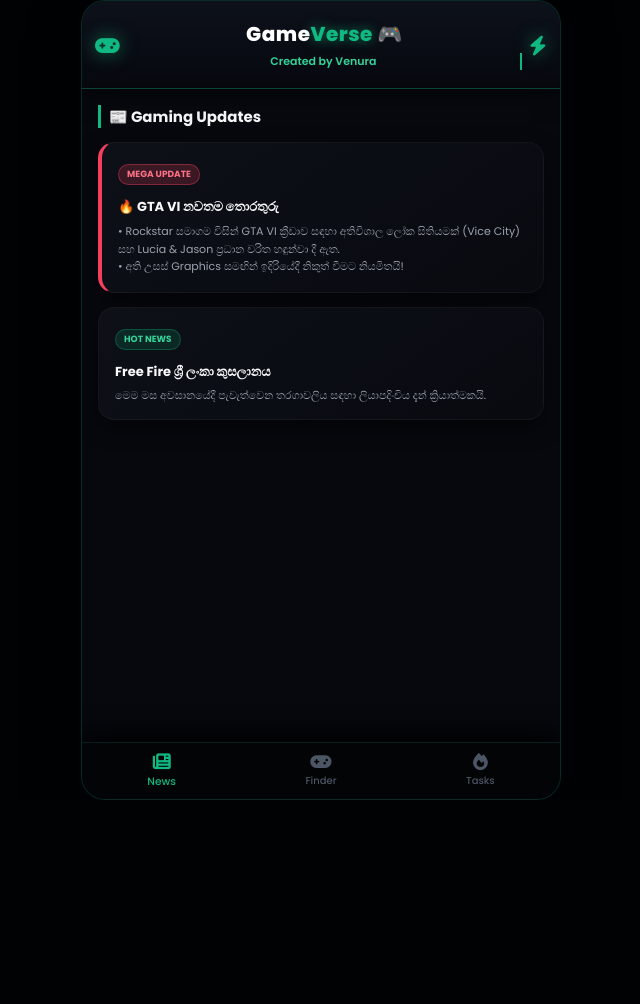
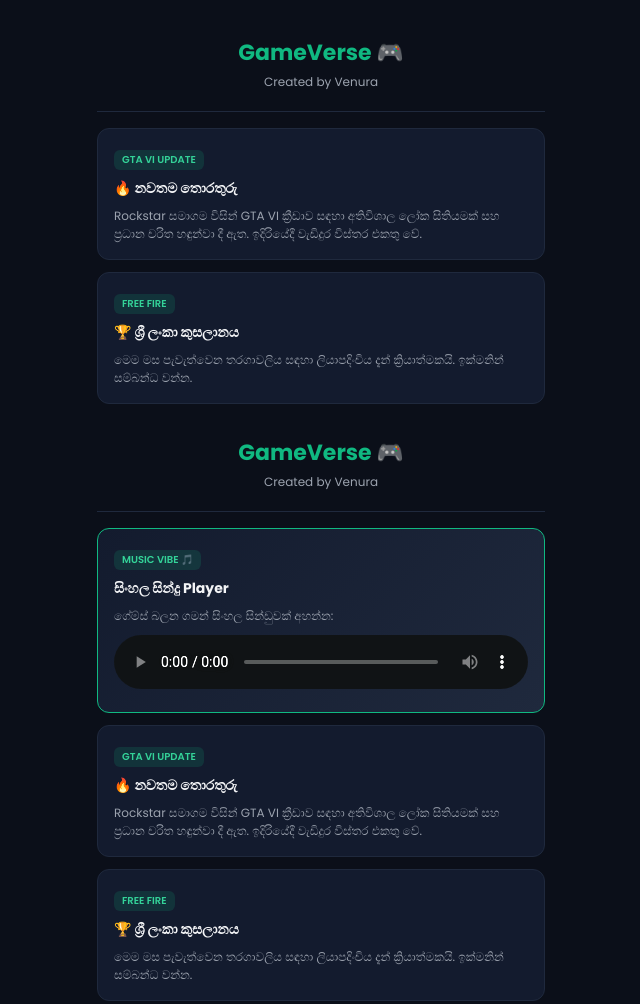
Before and after one commit to venurabashitha48-cyber/gameverse, a plain HTML site: page index.html in a window 1280 px wide. Shown: the whole page, without its empty margins (319-959 px from the left). Before the commit the page ends 800 px from the top, so only its background shows below. Drawn offline with Linux system fonts and the light colour scheme.

Commit message:
Update index.html

```diff
--- a/index.html
+++ b/index.html
@@ -3,9 +3,8 @@
 <head>
     <meta charset="UTF-8">
     <meta name="viewport" content="width=device-width, initial-scale=1.0, maximum-scale=1.0, user-scalable=no">
-    <title>GameVerse - By Venura</title>
-    <link href="https://fonts.googleapis.com/css2?family=Poppins:wght@400;500;600;700;800&display=swap" rel="stylesheet">
-    <link rel="stylesheet" href="https://cdnjs.cloudflare.com/ajax/libs/font-awesome/6.4.0/css/all.min.css">
+    <title>GameVerse - Venura</title>
+    <link href="https://fonts.googleapis.com/css2?family=Poppins:wght@400;500;600;700&display=swap" rel="stylesheet">
 
     <style>
         * {
@@ -16,306 +15,202 @@
         }
 
         body {
-            width: 100vw;
-            min-height: 100vh;
-            background-color: #010204;
+            background-color: #0b0f19;
             color: #ffffff;
-            display: flex;
-            justify-content: center;
-            align-items: center;
-            overflow-x: hidden;
-        }
-
-        .app-container {
-            width: 100%;
+            padding: 16px;
             max-width: 480px;
-            background: #06080e;
-            border-radius: 24px;
-            box-shadow: 0 20px 50px rgba(0, 0, 0, 0.95);
-            overflow: hidden;
-            border: 1px solid rgba(16, 185, 129, 0.2);
-            display: flex;
-            flex-direction: column;
-            height: 100vh;
-            max-height: 850px;
-            position: relative;
+            margin: 0 auto;
         }
 
         header {
-            background: linear-gradient(180deg, #0d111a, #06080e);
-            padding: 18px 14px;
             text-align: center;
-            border-bottom: 1px solid rgba(16, 185, 129, 0.3);
-            box-shadow: 0 4px 20px rgba(0, 0, 0, 0.6);
-            display: flex;
-            align-items: center;
-            justify-content: space-between;
-        }
-
-        .header-robot {
-            font-size: 18px;
-            color: #10b981;
-            filter: drop-shadow(0 0 8px rgba(16, 185, 129, 0.6));
-            animation: pulseRobot 2s infinite;
-        }
-
-        @keyframes pulseRobot {
-            0%, 100% { transform: scale(1); opacity: 0.8; }
-            50% { transform: scale(1.1); opacity: 1; }
-        }
-
-        .header-center {
-            flex: 1;
-            padding: 0 8px;
+            padding: 20px 0;
+            border-bottom: 1px solid #1f293d;
+            margin-bottom: 16px;
         }
 
         header h1 {
-            font-size: 20px;
-            color: #ffffff;
-            font-weight: 800;
-            letter-spacing: 0.5px;
-            margin-bottom: 4px;
-        }
-
-        header h1 span {
+            font-size: 22px;
             color: #10b981;
-            text-shadow: 0 0 12px rgba(16, 185, 129, 0.6);
-        }
-
-        /* Typing Animation for Venura */
-        .typing-container {
-            font-size: 11px;
-            color: #34d399;
-            font-weight: 600;
-            white-space: nowrap;
-            overflow: hidden;
-            border-right: 2px solid #10b981;
-            width: 0;
-            margin: 0 auto;
-            animation: typing 3s steps(25, end) forwards, blink 0.75s step-end infinite;
-        }
-
-        @keyframes typing {
-            from { width: 0; }
-            to { width: 100%; }
-        }
-
-        @keyframes blink {
-            from, to { border-color: transparent; }
-            50% { border-color: #10b981; }
-        }
-
-        .content-body {
-            flex: 1;
-            overflow-y: auto;
-            padding: 16px;
-            padding-bottom: 85px;
-        }
-
-        .tab-content {
-            display: none;
-            opacity: 0;
-            transform: translateY(10px);
-            transition: all 0.3s ease-in-out;
-        }
-
-        .tab-content.active {
-            display: block;
-            opacity: 1;
-            transform: translateY(0);
-        }
-
-        h2 {
-            font-size: 15px;
-            margin-bottom: 14px;
-            color: #f3f4f6;
-            border-left: 3px solid #10b981;
-            padding-left: 8px;
             font-weight: 700;
         }
 
+        header p {
+            font-size: 12px;
+            color: #9ca3af;
+            margin-top: 4px;
+        }
+
         .card {
-            background: linear-gradient(145deg, #0d1017, #080a10);
+            background: #131b2e;
             padding: 16px;
-            border-radius: 16px;
-            margin-bottom: 14px;
-            border: 1px solid rgba(255, 255, 255, 0.04);
-            box-shadow: 0 8px 20px rgba(0, 0, 0, 0.5);
+            border-radius: 12px;
+            margin-bottom: 12px;
+            border: 1px solid #1f293d;
+        }
+
+        .card h3 {
+            font-size: 14px;
+            color: #f3f4f6;
+            margin-bottom: 8px;
+        }
+
+        .card p {
+            font-size: 12px;
+            color: #9ca3af;
+            line-height: 1.5;
         }
 
         .badge {
             background: rgba(16, 185, 129, 0.15);
             color: #34d399;
-            border: 1px solid rgba(16, 185, 129, 0.3);
-            padding: 3px 8px;
-            border-radius: 20px;
-            font-size: 9px;
-            font-weight: 700;
+            padding: 2px 8px;
+            border-radius: 6px;
+            font-size: 10px;
+            font-weight: 600;
             display: inline-block;
             margin-bottom: 8px;
-        }
-
-        select, input {
-            width: 100%;
-            padding: 11px;
-            background: #030406;
-            border: 1px solid #1a2234;
-            color: white;
-            border-radius: 10px;
-            margin-bottom: 12px;
-            outline: none;
-            font-size: 12px;
-        }
-
-        .btn {
-            background: linear-gradient(135deg, #10b981, #047857);
-            color: white;
-            border: none;
-            padding: 12px;
-            border-radius: 10px;
-            cursor: pointer;
-            font-weight: 700;
-            width: 100%;
-            font-size: 12px;
-            box-shadow: 0 4px 15px rgba(16, 185, 129, 0.25);
-        }
-
-        nav {
-            position: absolute;
-            bottom: 0;
-            left: 0;
-            width: 100%;
-            background: #030406;
-            display: flex;
-            justify-content: space-around;
-            padding: 10px 0;
-            border-top: 1px solid rgba(16, 185, 129, 0.15);
-            z-index: 1000;
-            box-shadow: 0 -10px 25px rgba(0, 0, 0, 0.9);
-        }
-
-        nav button {
-            background: none;
-            border: none;
-            color: #4b5563;
-            font-size: 10px;
-            display: flex;
-            flex-direction: column;
-            align-items: center;
-            cursor: pointer;
-            flex: 1;
-            font-weight: 500;
-            transition: 0.2s;
-        }
-
-        nav button i {
-            font-size: 17px;
-            margin-bottom: 3px;
-        }
-
-        nav button.active, nav button:hover {
-            color: #10b981;
-            transform: scale(1.06);
         }
     </style>
 </head>
 <body>
 
-    <div class="app-container">
-
     <header>
-            <i class="fa-solid fa-gamepad header-robot"></i>
-            <div class="header-center">
-                <h1>Game<span>Verse</span> 🎮</h1>
-                <div class="typing-container">Created by Venura</div>
-            </div>
-            <i class="fa-solid fa-bolt header-robot"></i>
+        <h1>GameVerse 🎮</h1>
+        <p>Created by Venura</p>
     </header>
 
-        <div class="content-body">
-
-            <!-- NEWS TAB -->
-            <div id="tab-news" class="tab-content active">
-                <h2>📰 Gaming Updates</h2>
-
-                <div class="card" style="border-left: 4px solid #f43f5e;">
-                    <span class="badge" style="background: rgba(244, 63, 94, 0.2); color: #fb7185; border-color: rgba(244, 63, 94, 0.4);">MEGA UPDATE</span>
-                    <h3 style="font-size: 13px; margin-top: 4px; color:#f8fafc;">🔥 GTA VI නවතම තොරතුරු</h3>
-                    <p style="font-size: 11px; color: #9ca3af; margin-top: 6px; line-height: 1.6;">
-                        • Rockstar සමාගම විසින් GTA VI ක්‍රීඩාව සඳහා අතිවිශාල ලෝක සිතියමක් (Vice City) සහ Lucia & Jason ප්‍රධාන චරිත හඳුන්වා දී ඇත.<br>
-                        • අති උසස් Graphics සමඟින් ඉදිරියේදී නිකුත් වීමට නියමිතයි!
-                    </p>
+    <div class="card">
+        <span class="badge">GTA VI UPDATE</span>
+        <h3>🔥 නවතම තොරතුරු</h3>
+        <p>Rockstar සමාගම විසින් GTA VI ක්‍රීඩාව සඳහා අතිවිශාල ලෝක සිතියමක් සහ ප්‍රධාන චරිත හඳුන්වා දී ඇත. ඉදිරියේදී වැඩිදුර විස්තර එකතු වේ.</p>
     </div>
 
     <div class="card">
-                    <span class="badge">HOT NEWS</span>
-                    <h3 style="font-size: 13px; margin-top: 4px; color:#f8fafc;">Free Fire ශ්‍රී ලංකා කුසලානය</h3>
-                    <p style="font-size: 11px; color: #9ca3af; margin-top: 5px; line-height: 1.5;">මෙම මස අවසානයේදී පැවැත්වෙන තරගාවලිය සඳහා ලියාපදිංචිය දැන් ක්‍රියාත්මකයි.</p>
-                </div>
+        <span class="badge">FREE FIRE</span>
+        <h3>🏆 ශ්‍රී ලංකා කුසලානය</h3>
+        <p>මෙම මස පැවැත්වෙන තරගාවලිය සඳහා ලියාපදිංචිය දැන් ක්‍රියාත්මකයි. ඉක්මනින් සම්බන්ධ වන්න.</p>
     </div>
 
-            <!-- FINDER TAB -->
-            <div id="tab-finder" class="tab-content">
-                <h2>🎮 Phone Game Finder</h2>
-                <div class="card">
-                    <label>ඔබේ Phone එකේ RAM ප්‍රමාණය:</label>
-                    <select id="ram-val">
-                        <option value="2">2 GB RAM (Low-End)</option>
-                        <option value="4">4 GB RAM (Mid-Range)</option>
-                        <option value="8">8 GB හෝ වැඩි (Pro/High-End)</option>
-                    </select>
+</body>
+</html>
+<!DOCTYPE html>
+<html lang="si">
+<head>
+    <meta charset="UTF-8">
+    <meta name="viewport" content="width=device-width, initial-scale=1.0, maximum-scale=1.0, user-scalable=no">
+    <title>GameVerse - Venura</title>
+    <link href="https://fonts.googleapis.com/css2?family=Poppins:wght@400;500;600;700&display=swap" rel="stylesheet">
 
-                    <button class="btn" onclick="findGames()">ගැලපෙන Games සොයන්න</button>
-                </div>
-                <div id="finder-results"></div>
+    <style>
+        * {
+            margin: 0;
+            padding: 0;
+            box-sizing: border-box;
+            font-family: 'Poppins', sans-serif;
+        }
+
+        body {
+            background-color: #0b0f19;
+            color: #ffffff;
+            padding: 16px;
+            max-width: 480px;
+            margin: 0 auto;
+        }
+
+        header {
+            text-align: center;
+            padding: 20px 0;
+            border-bottom: 1px solid #1f293d;
+            margin-bottom: 16px;
+        }
+
+        header h1 {
+            font-size: 22px;
+            color: #10b981;
+            font-weight: 700;
+        }
+
+        header p {
+            font-size: 12px;
+            color: #9ca3af;
+            margin-top: 4px;
+        }
+
+        .card {
+            background: #131b2e;
+            padding: 16px;
+            border-radius: 12px;
+            margin-bottom: 12px;
+            border: 1px solid #1f293d;
+        }
+
+        .card h3 {
+            font-size: 14px;
+            color: #f3f4f6;
+            margin-bottom: 8px;
+        }
+
+        .card p {
+            font-size: 12px;
+            color: #9ca3af;
+            line-height: 1.5;
+        }
+
+        .badge {
+            background: rgba(16, 185, 129, 0.15);
+            color: #34d399;
+            padding: 2px 8px;
+            border-radius: 6px;
+            font-size: 10px;
+            font-weight: 600;
+            display: inline-block;
+            margin-bottom: 8px;
+        }
+
+        /* Music Player Style */
+        .music-player {
+            background: linear-gradient(135deg, #131b2e, #1f293d);
+            border: 1px solid #10b981;
+        }
+
+        audio {
+            width: 100%;
+            margin-top: 10px;
+            outline: none;
+            filter: invert(100%) hue-rotate(180deg) brightness(1.5);
+        }
+    </style>
+</head>
+<body>
+
+    <header>
+        <h1>GameVerse 🎮</h1>
+        <p>Created by Venura</p>
+    </header>
+
+    <!-- MUSIC PLAYER SECTION -->
+    <div class="card music-player">
+        <span class="badge">MUSIC VIBE 🎵</span>
+        <h3>සිංහල සින්දු Player</h3>
+        <p>ගේම්ස් බලන ගමන් සිංහල සින්ඩුවක් අහන්න:</p>
+        <audio controls>
+            <source src="https://www.soundhelix.examples/examples/mp3/SoundHelix-Song-1.mp3" type="audio/mpeg">
+            Your browser does not support the audio element.
+        </audio>
     </div>
 
-            <!-- TASKS TAB -->
-            <div id="tab-tasks" class="tab-content">
-                <h2>📋 Daily Tasks & Wallet</h2>
-                <div class="card" style="text-align: center; padding: 20px;">
-                    <h4 style="font-size: 12px; color: #34d399;">Total Coins</h4>
-                    <h2 style="font-size: 24px; margin: 5px 0; border:none; padding:0;">150 Coins</h2>
-                    <p style="font-size: 11px; color: #9ca3af;">දිනපතා tasks සම්පූර්ණ කර coins එකතු කරගන්න!</p>
-                </div>
+    <div class="card">
+        <span class="badge">GTA VI UPDATE</span>
+        <h3>🔥 නවතම තොරතුරු</h3>
+        <p>Rockstar සමාගම විසින් GTA VI ක්‍රීඩාව සඳහා අතිවිශාල ලෝක සිතියමක් සහ ප්‍රධාන චරිත හඳුන්වා දී ඇත. ඉදිරියේදී වැඩිදුර විස්තර එකතු වේ.</p>
     </div>
 
+    <div class="card">
+        <span class="badge">FREE FIRE</span>
+        <h3>🏆 ශ්‍රී ලංකා කුසලානය</h3>
+        <p>මෙම මස පැවැත්වෙන තරගාවලිය සඳහා ලියාපදිංචිය දැන් ක්‍රියාත්මකයි. ඉක්මනින් සම්බන්ධ වන්න.</p>
     </div>
 
-        <nav>
-            <button onclick="switchTab('news')" class="active" id="nav-news"><i class="fa-solid fa-newspaper"></i><span>News</span></button>
-            <button onclick="switchTab('finder')" id="nav-finder"><i class="fa-solid fa-gamepad"></i><span>Finder</span></button>
-            <button onclick="switchTab('tasks')" id="nav-tasks"><i class="fa-solid fa-fire"></i><span>Tasks</span></button>
-        </nav>
-
-    </div>
-
-    <script>
-        function switchTab(tabId) {
-            document.querySelectorAll('.tab-content').forEach(el => el.classList.remove('active'));
-            document.querySelectorAll('nav button').forEach(el => el.classList.remove('active'));
-            document.getElementById('tab-' + tabId).classList.add('active');
-            document.getElementById('nav-' + tabId).classList.add('active');
-        }
-
-        function findGames() {
-            let ram = document.getElementById('ram-val').value;
-            let resDiv = document.getElementById('finder-results');
-
-            let html = `<div class="card" style="border-left: 4px solid #10b981;">`;
-            if(ram == "2") {
-                html += `<h3 style="font-size:12px; color:#34d399;">🟢 Low-End Games:</h3>
-                         <p style="font-size:11px; color:#9ca3af; margin-top:6px;">• Free Fire<br>• Subway Surfers<br>• Carrom Pool</p>`;
-            } else if(ram == "4") {
-                html += `<h3 style="font-size:12px; color:#fbbf24;">🟡 Mid-Range Games:</h3>
-                         <p style="font-size:11px; color:#9ca3af; margin-top:6px;">• Free Fire MAX<br>• COD Mobile (Low)<br>• PUBG Mobile</p>`;
-            } else {
-                html += `<h3 style="font-size:12px; color:#f43f5e;">🔥 High-End Games:</h3>
-                         <p style="font-size:11px; color:#9ca3af; margin-top:6px;">• CarX Street<br>• Genshin Impact<br>• Warzone Mobile</p>`;
-            }
-            html += `</div>`;
-            resDiv.innerHTML = html;
-        }
-    </script>
 </body>
 </html>
```
Lines whose indentation alone changed are shown as unchanged.
